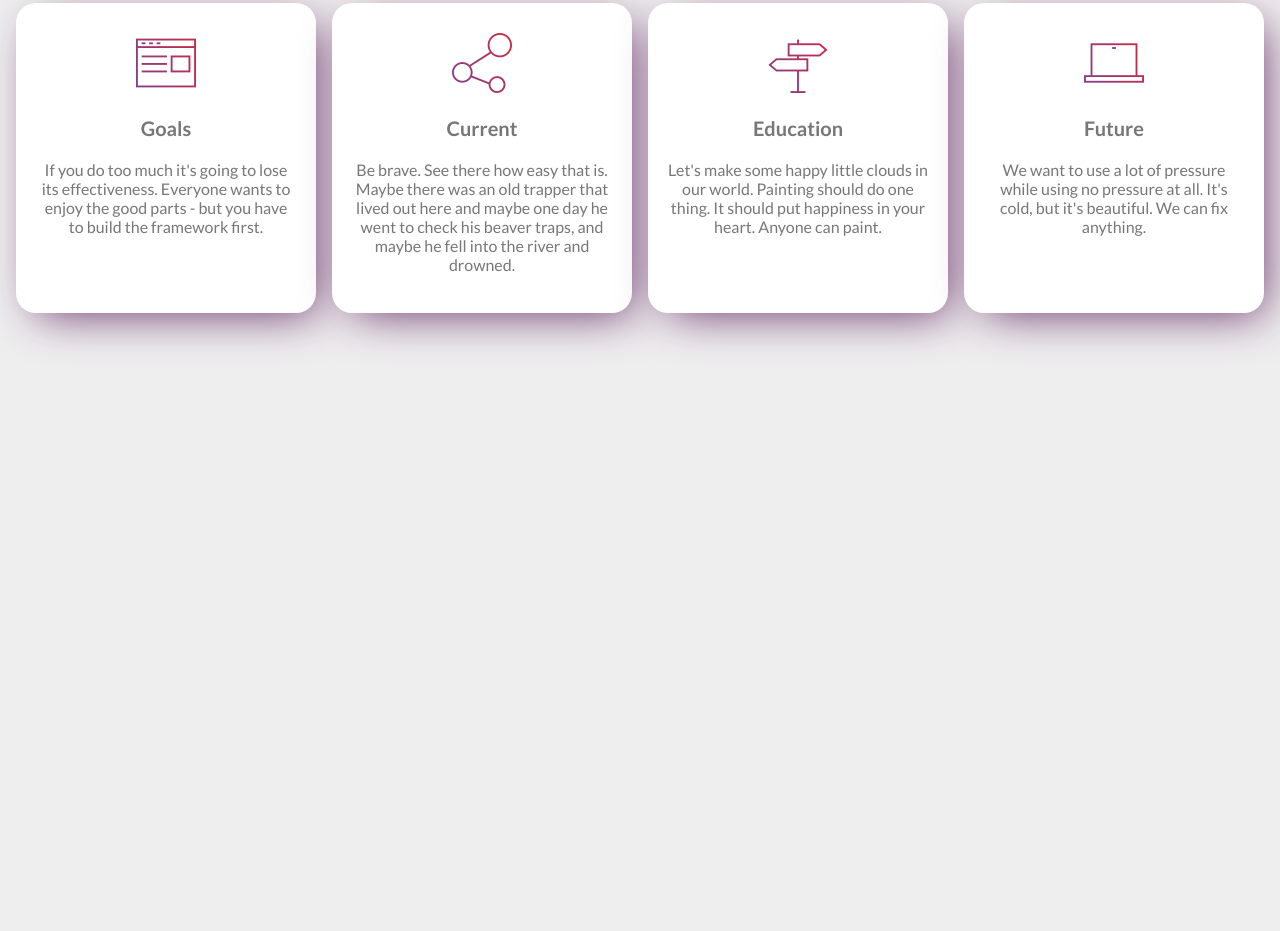
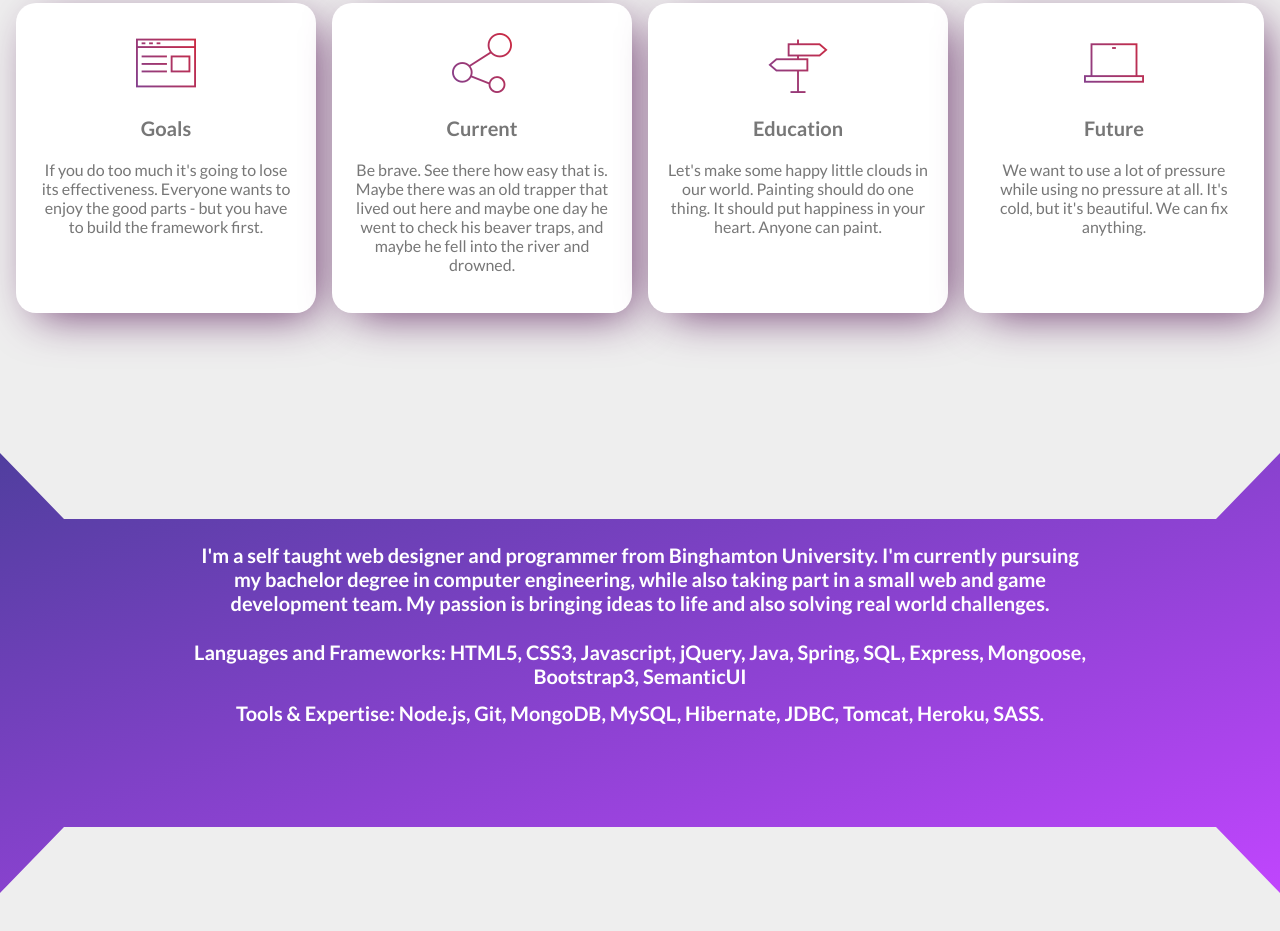
Before and after one commit to david2999999/DJ-Design-Studio-Revamped, a website: page index.html in a window 1280 px wide. Shown: the part 897-1828 px from the top of the page. Before the commit the page ends 1450 px from the top, so only its background shows below. Drawn offline with Linux system fonts and the light colour scheme.

Commit message:
added banner

```diff
--- a/index.html
+++ b/index.html
@@ -67,6 +67,19 @@
 
     </section>
 
+
+    <section class="banner">
+        <h1 class="banner__text banner__text-1">I'm a self taught web designer and programmer from Binghamton University.
+            I'm currently pursuing my bachelor degree in computer engineering, while also taking part in a small web and game development team.
+            My passion is bringing ideas to life and also solving real world challenges.
+        </h1>
+        <h1 class="banner__text banner__text-2">
+            Languages and Frameworks: HTML5, CSS3, Javascript, jQuery, Java, Spring, SQL, Express, Mongoose, Bootstrap3, SemanticUI</h1>
+        <h1 class="banner__text banner__text-3">
+            Tools & Expertise: Node.js, Git, MongoDB, MySQL, Hibernate, JDBC, Tomcat, Heroku, SASS.
+        </h1>
+    </section>
+
 </body>
 
 </html>
--- /dev/null
+++ b/sass/component/_banner.scss
@@ -0,0 +1,26 @@
+.banner{
+  height: 44rem;
+  background: linear-gradient(to top left, rgba(#bb33ff,.9), rgba(#3f2b96, .9));
+  background-size: cover;
+  width: 100%;
+  clip-path: polygon(0 0, 5% 15%, 95% 15%, 100% 0, 100% 100%, 95% 85%,5% 85%, 0 100%);
+  margin-bottom: 5rem;
+
+  &__text{
+    font-size: 2rem;
+    color: white;
+    text-align: center;
+    &-1{
+      padding: 7% 15% 2% 15%;
+    }
+
+    &-2{
+      padding: 0 15% 1% 15%;
+    }
+
+    &-3{
+      padding: 0 15% 1% 15%;
+    }
+
+  }
+}
--- a/sass/layout/_header.scss
+++ b/sass/layout/_header.scss
@@ -43,7 +43,7 @@
   &__nav{
 
     position: absolute;
-    right: 7rem;
+    right: 5rem;
     top: 2rem;
     font-weight: bold;
     letter-spacing: 1px;
@@ -51,11 +51,12 @@
     &-ul{
       list-style: none;
       display: block;
+      backface-visibility: hidden;
 
       &-li{
         margin: .6rem;
-        padding: 1rem;
         display: inline-block;
+
       }
 
       &-link{
@@ -68,13 +69,14 @@
         border: 2px white solid;
         padding: .7rem 2.5rem .7rem 2.5rem;
         border-radius: 10px;
+        margin: 0 1rem 0 1rem;
         @include box-shadow-white;
 
 
         &:hover{
           transform: translateY(-5px);
           color:  #e6ffff;
-          border: 2px #e6ffff solid;
+          border-color: #e6ffff;
         }
       }
     }
--- a/sass/main.scss
+++ b/sass/main.scss
@@ -8,6 +8,7 @@
 @import "component/button";
 @import "component/logo";
 @import "component/about-card";
+@import "component/banner";
 
 @import "layout/footer";
 @import "layout/header";
--- a/sass/pages/_home.scss
+++ b/sass/pages/_home.scss
@@ -1,4 +1,4 @@
 .about{
-  margin-bottom: 20rem;
+  margin-bottom: 10rem;
 
 }
```
Also changed, not shown: css/style.css, img/purple.jpg (added).
